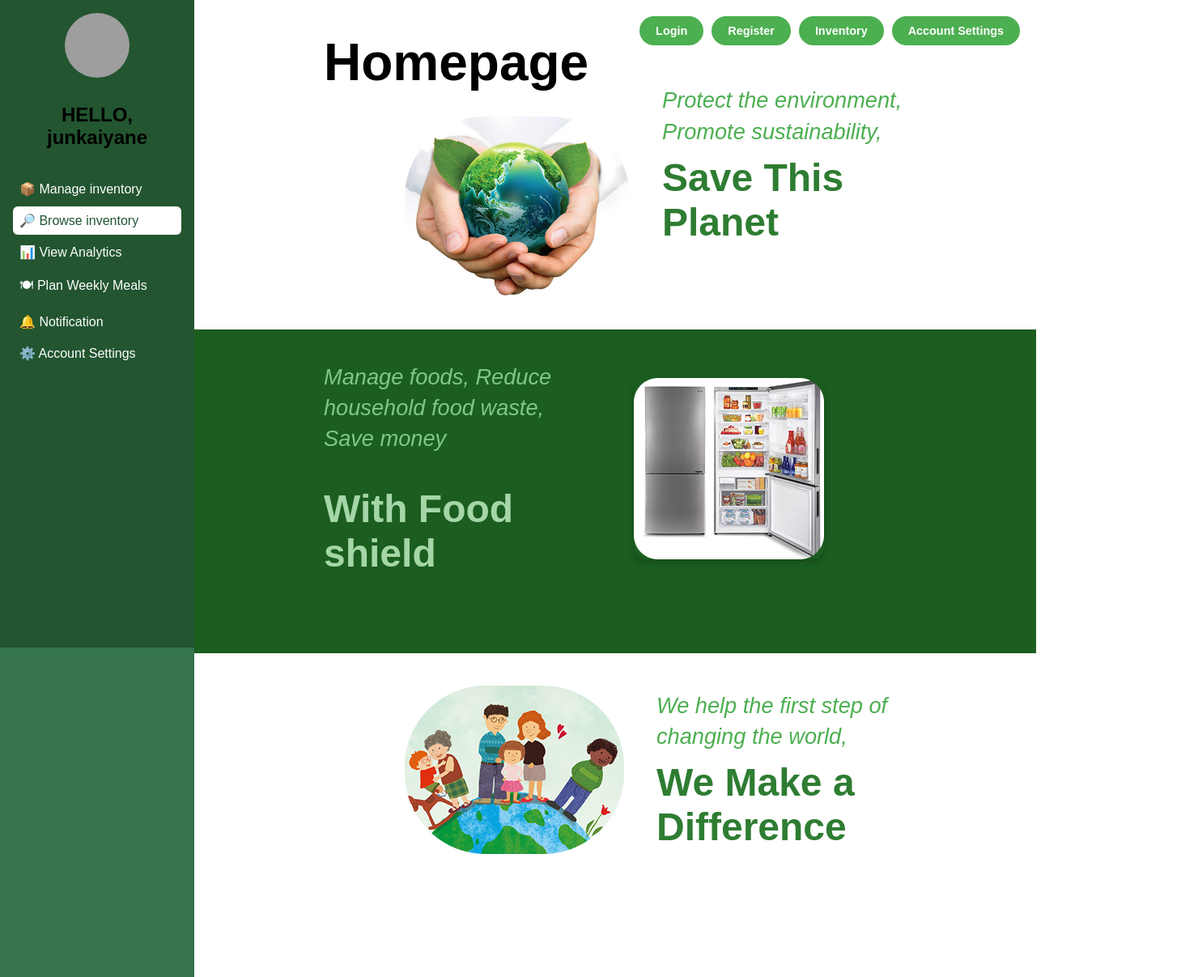
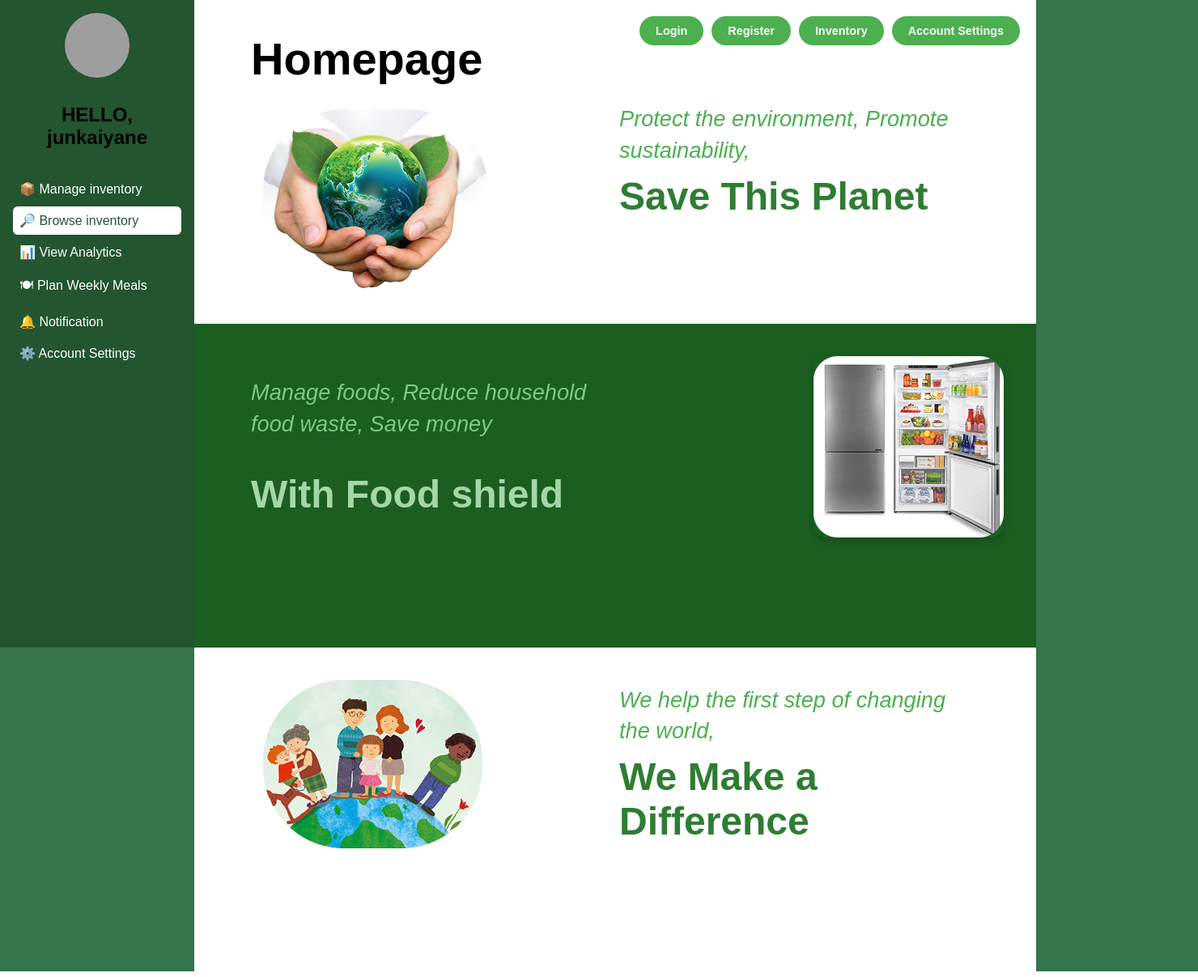
Before and after one commit to Jun20220703/bit216as, an Angular app: page /home in a window 1280 px wide. Shown: the whole page at 81% size, 1480 px wide, since content can reach past the window. Built offline with nearby package versions, Linux system fonts and the light colour scheme; grey boxes are pictures that could not be loaded.

Commit message:
Update homePage.component.css

```diff
--- a/src/app/components/registerAndPrivacySettings/homePage/homePage.component.css
+++ b/src/app/components/registerAndPrivacySettings/homePage/homePage.component.css
@@ -33,11 +33,11 @@
   flex-direction: column;
   align-items: flex-start;
   gap: 30px;
-  margin-left: 140px;
+  margin-left: 50px;
 }
 
 .homepage-title {
-  font-size: 4rem;
+  font-size: 3.5rem;
   font-weight: bold;
   color: black;
   margin: 0;
@@ -48,7 +48,7 @@
   display: flex;
   align-items: center;
   justify-content: center;
-  margin-left: 100px;
+  margin-left: 15px;
 }
 
 .earth-image {
@@ -60,7 +60,7 @@
 .right-content {
   flex: 1;
   text-align: left;
-  margin-right: 140px;
+  margin-right: 80px;
 }
 
 .slogan-text {
@@ -96,7 +96,7 @@
   display: flex;
   align-items: center;
   justify-content: center;
-  margin-right: 100px;
+  margin-right: -300px;
 }
 
 .fridge-image {
@@ -116,7 +116,7 @@
   display: flex;
   align-items: center;
   justify-content: center;
-  margin-left: 100px;
+  margin-left: 15px;
 }
 
 .people-image {
```
